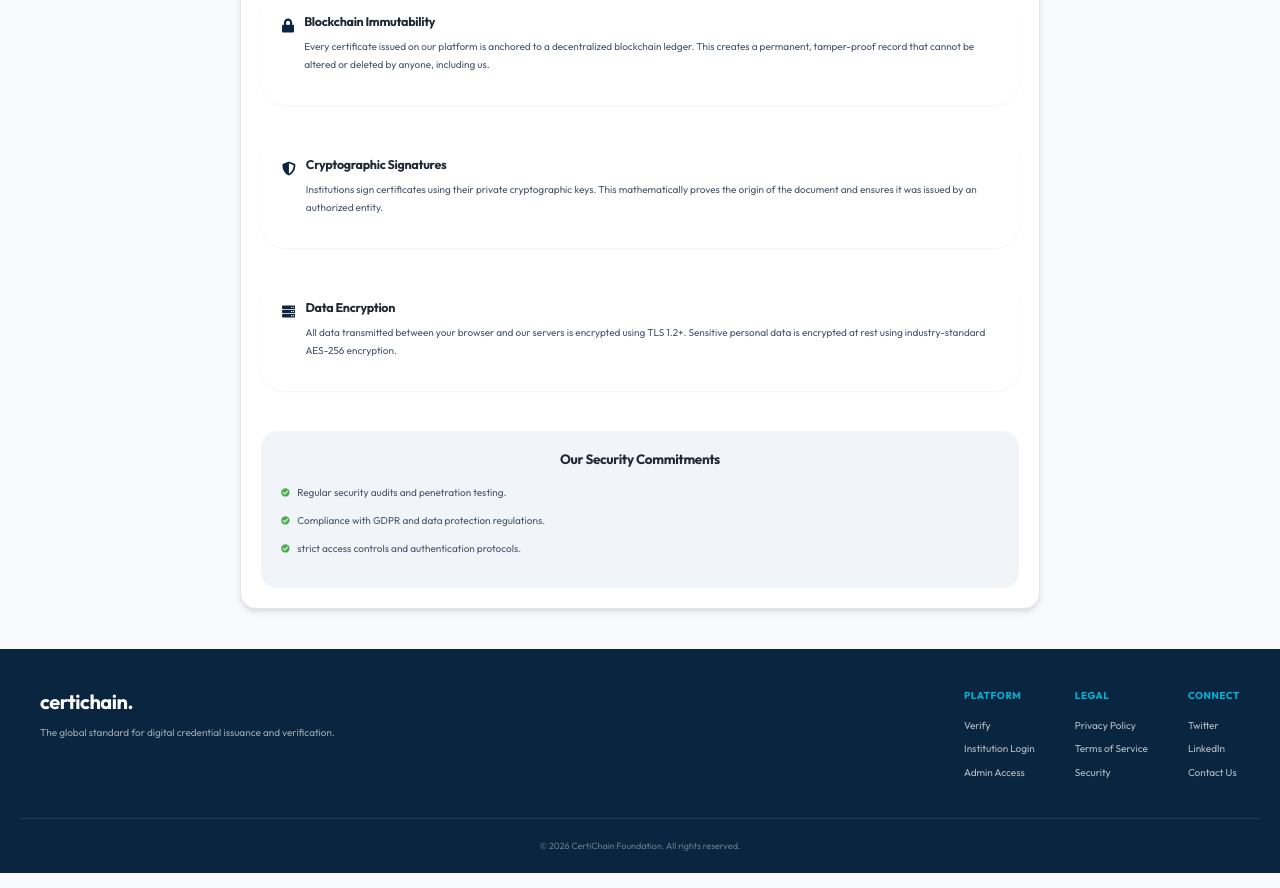
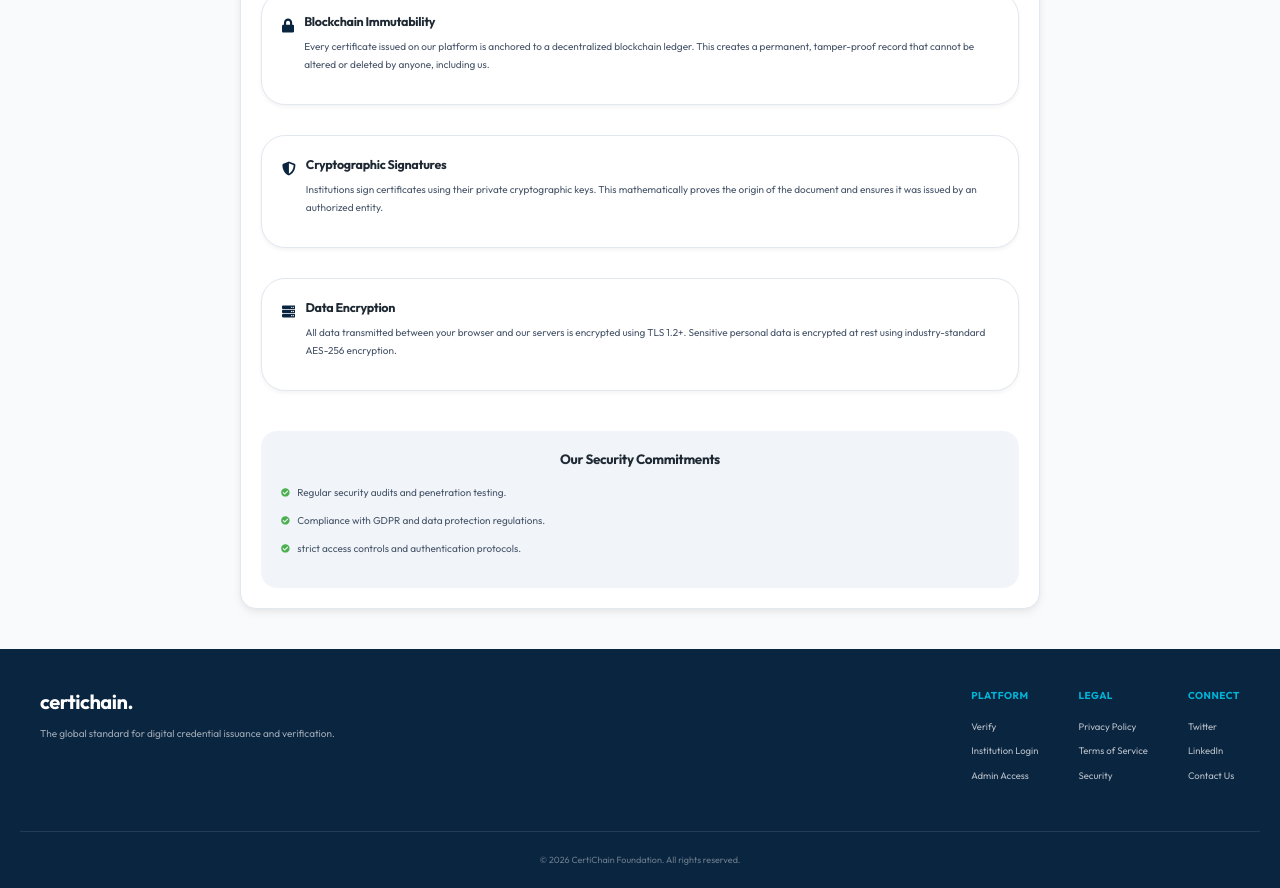
Before and after one commit to Sathvik-Dandu/Certichain, a React (Vite) app in the folder frontend/: page /security in a window 1280 px wide. Shown: the part 240-1128 px from the top of the page. Built offline with nearby package versions, Linux system fonts and the light colour scheme; no server answers.

Commit message:
refactor: refine UI/UX for Home and Verify pages

```diff
--- a/frontend/src/pages/LandingPage.jsx
+++ b/frontend/src/pages/LandingPage.jsx
@@ -25,7 +25,7 @@ export default function LandingPage() {
                         <h3 className="step-title">Issue Certificate</h3>
                         <p className="text-secondary">
                             Institutions upload student data and generate digitally signed certificates.
-                            An cryptographic hash is stored on the checklist.
+                            A cryptographic hash is stored on the blockchain.
                         </p>
                     </div>
                     <div className="step-card">
@@ -139,7 +139,7 @@ export default function LandingPage() {
             <div className="trust-section">
                 <h2>Uncompromised Security</h2>
                 <p>
-                    We combine the immutable trust of blockchain technology with the unbreakable security of SHA-256 hashing to create the world's most secure credentialing system.
+                    We combine the immutable trust of blockchain technology with the industry-standard security of SHA-256 hashing to create the world's most secure credentialing system.
                 </p>
                 <div className="trust-badges">
                     <div className="trust-badge">
--- a/frontend/src/pages/VerifyPortal.jsx
+++ b/frontend/src/pages/VerifyPortal.jsx
@@ -136,22 +136,23 @@ export default function VerifyPortal() {
         </p>
       </div>
 
-      <div className="card" style={{ maxWidth: "800px", margin: "0 auto", padding: "4rem", minHeight: "600px", display: "flex", flexDirection: "column" }}>
+      <div className="card" style={{ maxWidth: "650px", margin: "0 auto", padding: "2.5rem", display: "flex", flexDirection: "column" }}>
         <h3 className="text-center mb-6">Verification Method</h3>
-        <p className="text-center mb-6 text-secondary">Choose how you would like to search for a record:</p>
+        <p className="text-center mb-6 text-secondary" style={{ fontSize: '0.95rem' }}>Choose search method:</p>
 
-        <div style={{ display: "flex", gap: "1rem", marginBottom: "3rem", justifyContent: 'center' }}>
+
+        <div style={{ display: "flex", gap: "0.75rem", marginBottom: "2rem", justifyContent: 'center' }}>
           <button
             onClick={() => setSearchMode("id")}
             className={`btn ${searchMode === "id" ? "btn-primary" : "btn-secondary"}`}
-            style={{ flex: 1, minWidth: "120px" }}
+            style={{ flex: 1, minWidth: "100px", padding: "0.6rem 1rem" }}
           >
             By ID
           </button>
           <button
             onClick={() => setSearchMode("manual")}
             className={`btn ${searchMode === "manual" ? "btn-primary" : "btn-secondary"}`}
-            style={{ flex: 1, minWidth: "120px" }}
+            style={{ flex: 1, minWidth: "100px", padding: "0.6rem 1rem" }}
           >
             Manual Search
           </button>
@@ -159,15 +160,13 @@ export default function VerifyPortal() {
           <button
             onClick={() => setSearchMode("integrity")}
             className={`btn ${searchMode === "integrity" ? "btn-primary" : "btn-secondary"}`}
-            style={{ flex: 1, minWidth: "120px" }}
+            style={{ flex: 1, minWidth: "100px", padding: "0.6rem 1rem" }}
           >
-            Using SHA-256 Verification
+            SHA-256 Check
           </button>
-
-
         </div>
 
-        <div style={{ padding: "10px", minHeight: "300px" }}>
+        <div style={{ padding: "0.5rem" }}>
 
           {searchMode === "id" && (
             <div className="animate-fade-in" style={{ maxWidth: '500px', margin: '0 auto', textAlign: 'center' }}>
--- a/frontend/src/styles/Footer.css
+++ b/frontend/src/styles/Footer.css
@@ -10,9 +10,11 @@
     max-width: 1200px;
     margin: 0 auto;
     display: grid;
-    grid-template-columns: 1fr 2fr;
-    gap: 4rem;
-    margin-bottom: 3rem;
+    grid-template-columns: 1.5fr 3fr;
+    /* More space for links */
+    gap: 6rem;
+    /* Increased gap */
+    margin-bottom: 4rem;
 }
 
 .footer-brand h3 {
@@ -42,8 +44,11 @@
 .link-group a {
     display: block;
     color: rgba(255, 255, 255, 0.7);
-    margin-bottom: 0.75rem;
+    margin-bottom: 0.85rem;
     font-weight: 400;
+    font-size: 0.95rem;
+    /* Slightly larger text */
+    transition: color 0.2s ease;
 }
 
 .link-group a:hover {
--- a/frontend/src/styles/LandingPage.css
+++ b/frontend/src/styles/LandingPage.css
@@ -90,7 +90,8 @@
 
 
 .section {
-    padding: 3rem 1.5rem;
+    padding: 4rem 1.5rem;
+    /* Reduced from 6rem for better flow */
     max-width: 1200px;
     margin: 0 auto;
 }
@@ -128,18 +129,23 @@
 
 .step-card {
     position: relative;
-    padding: 1.5rem;
+    padding: 2rem;
+    /* Reduced from 2.5rem */
     border-radius: var(--radius-lg);
     background: var(--surface);
     border: 1px solid var(--border);
     transition: var(--transition);
     text-align: left;
+    box-shadow: var(--shadow-sm);
+    /* Default subtle shadow */
 }
 
 .step-card:hover {
     transform: translateY(-8px);
     box-shadow: var(--shadow-lg);
-    border-color: var(--secondary);
+    /* Softer long shadow */
+    border-color: rgba(0, 180, 216, 0.4);
+    /* Subtle secondary color border */
 }
 
 .step-number {
@@ -179,24 +185,29 @@
 .features-grid {
     display: grid;
     grid-template-columns: repeat(2, 1fr);
-    gap: 2.5rem;
+    gap: 3rem;
+    /* Increased gap */
 }
 
 .feature-item {
     display: flex;
-    gap: 1.75rem;
+    gap: 2rem;
     align-items: flex-start;
     padding: 2rem;
+    /* Reduced from 2.5rem */
     background: var(--surface);
     border-radius: var(--radius-lg);
     box-shadow: var(--shadow-sm);
-    border: 1px solid transparent;
+    border: 1px solid var(--border);
+    /* More consistent border start */
     transition: var(--transition);
 }
 
 .feature-item:hover {
-    border-color: var(--border-focus);
-    box-shadow: var(--shadow);
+    border-color: var(--primary);
+    /* Hover effect */
+    box-shadow: var(--shadow-lg);
+    transform: translateY(-4px);
 }
 
 .feature-icon {
@@ -236,7 +247,9 @@
     background: var(--surface);
     border-radius: var(--radius-lg);
     border: 1px solid var(--border);
-    transition: 0.3s cubic-bezier(0.2, 0.8, 0.2, 1);
+    transition: var(--transition);
+    height: 100%;
+    /* Ensure equal height */
 }
 
 .audience-card:hover {
@@ -277,10 +290,13 @@
     text-align: center;
     border-radius: 30px;
     margin: 4rem 2rem;
-    padding: 6rem 3rem;
+    /* Reduced margin */
+    padding: 5rem 3rem;
+    /* Reduced padding */
     position: relative;
     overflow: hidden;
-    box-shadow: 0 25px 50px -12px rgba(0, 0, 0, 0.25);
+    box-shadow: var(--shadow-blue);
+    /* Use branded shadow */
 }
 
 .trust-section h2 {
--- a/frontend/src/styles/global.css
+++ b/frontend/src/styles/global.css
@@ -27,13 +27,15 @@
   --radius: 16px;
   --radius-lg: 24px;
 
-  --shadow-sm: 0 1px 2px 0 rgba(0, 0, 0, 0.05);
-  --shadow: 0 4px 6px -1px rgba(0, 0, 0, 0.1), 0 2px 4px -1px rgba(0, 0, 0, 0.06);
-  --shadow-lg: 0 20px 25px -5px rgba(0, 0, 0, 0.1), 0 10px 10px -5px rgba(0, 0, 0, 0.04);
-  --shadow-blue: 0 10px 25px -5px rgba(79, 70, 229, 0.15), 0 8px 10px -6px rgba(79, 70, 229, 0.1);
+  --shadow-sm: 0 2px 4px 0 rgba(0, 0, 0, 0.05);
+  --shadow: 0 4px 12px -2px rgba(0, 0, 0, 0.08), 0 2px 6px -1px rgba(0, 0, 0, 0.04);
+  --shadow-lg: 0 20px 40px -5px rgba(0, 0, 0, 0.1), 0 10px 20px -5px rgba(0, 0, 0, 0.04);
+  --shadow-soft: 0 10px 40px -10px rgba(0, 0, 0, 0.08);
+  /* NEW: softer shadow for premiums feel */
+  --shadow-blue: 0 10px 30px -5px rgba(79, 70, 229, 0.2), 0 8px 10px -6px rgba(79, 70, 229, 0.1);
 
   --font-main: 'Outfit', 'Inter', sans-serif;
-  --transition: all 0.25s cubic-bezier(0.4, 0, 0.2, 1);
+  --transition: all 0.3s cubic-bezier(0.25, 0.8, 0.25, 1);
 
 
   --glass-surface: rgba(255, 255, 255, 0.8);
@@ -88,7 +90,7 @@ body {
   font-family: var(--font-main);
   background: var(--background);
   color: var(--text);
-  line-height: 1.6;
+  line-height: 1.7;
   -webkit-font-smoothing: antialiased;
   min-height: 100vh;
   transition: background-color 0.3s ease, color 0.3s ease;
@@ -108,13 +110,15 @@ h6 {
 }
 
 h1 {
-  font-size: 2rem;
+  font-size: 2.5rem;
   line-height: 1.2;
+  margin-bottom: 1.5rem;
 }
 
 h2 {
-  font-size: 1.75rem;
-  line-height: 1.25;
+  font-size: 2rem;
+  line-height: 1.3;
+  margin-bottom: 1.25rem;
 }
 
 h3 {
@@ -290,7 +294,8 @@ a:hover {
 .form-textarea {
   display: block;
   width: 100%;
-  padding: 0.875rem 1rem;
+  padding: 0.75rem 1rem;
+  /* Compacted padding */
   border-radius: var(--radius-sm);
   border: 1px solid var(--border);
   background-color: var(--input-bg);
@@ -425,7 +430,7 @@ a:hover {
 
   .theme-toggle-wrapper {
     margin-top: 1rem;
-    transform: scale(1.2);
+    transform: scale(1.1);
   }
 }
 
```
